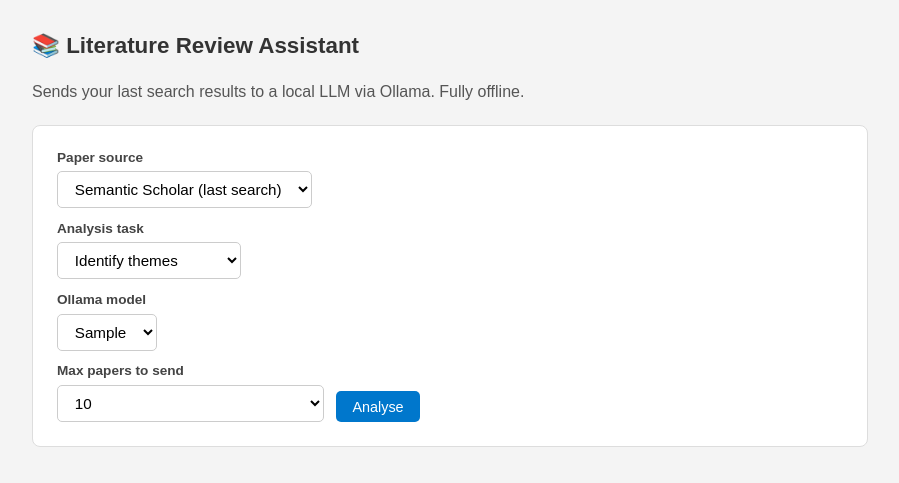
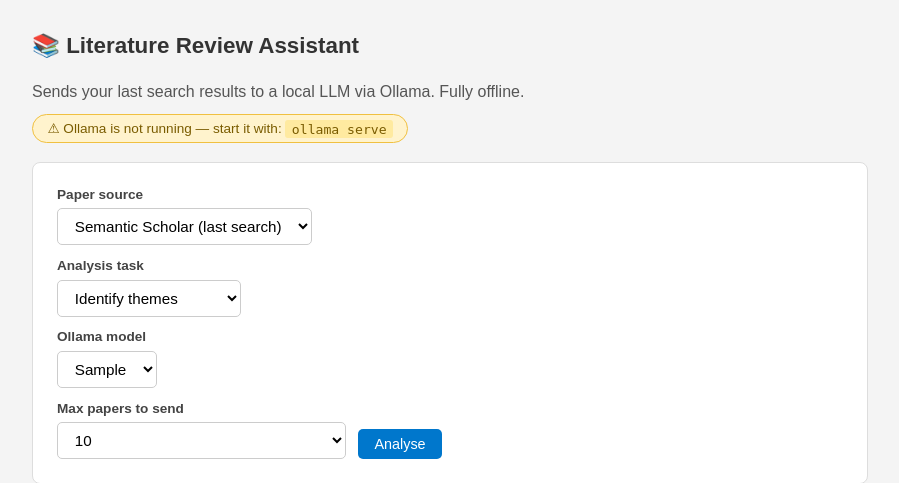
Before and after one commit to UmutAkti888/Bot_Fortress, a Flask app: template bothub/templates/lit_review.html in a window 1280 px wide. Shown: the part 131-614 px from the top of the page, without its empty margins (190-1089 px from the left). Run offline with Flask 3, Linux system fonts and the light colour scheme; the template is opened without the code that fills it: most values are stand-ins (such as "Sample title", 1, 10 or a date in 2020); some libraries are stand-ins or nearby versions.

Commit message:
Add Ollama status indicator, markdown rendering, SSE streaming, system prompt
- lit_review.html: Ollama online/offline status badge at page load
- lit_review.html: SSE streaming with token accumulation, markdown rendered on done
- lit_review.html: expanded max_papers dropdown up to 100 with model guidance
- app.py: /litreview checks Ollama health, passes ollama_online to template
- app.py: /litreview/render endpoint converts markdown to HTML server-side
- app.py: /litreview/stream uses system message for formal tone
- lit_review_bot.py: SYSTEM_MESSAGE added to suppress conversational openers
- style.css: Ollama status badge styles, markdown table/heading/list styles

Co-Authored-By: Claude Sonnet 4.6 <noreply@anthropic.com>

```diff
--- a/bothub/app.py
+++ b/bothub/app.py
@@ -17,7 +17,7 @@ sys.path.insert(0, REPO_ROOT)
 
 from bots.arxiv_bot import search, download_pdfs
 from bots.semantic_scholar_bot import search as semantic_search
-from bots.lit_review_bot import load_papers, build_prompt
+from bots.lit_review_bot import load_papers, build_prompt, SYSTEM_MESSAGE
 
 SEMANTIC_RESULTS_FILE = os.path.join(REPO_ROOT, "semantic_results.json")
 
@@ -213,12 +213,15 @@ def litreview():
     try:
         r = requests.get("http://localhost:11434/api/tags", timeout=3)
         available_models = [m["name"] for m in r.json().get("models", [])]
+        ollama_online = True
     except Exception:
         available_models = ["qwen3.5:0.8b"]
+        ollama_online = False
 
     return render_template(
         "lit_review.html",
         available_models=available_models,
+        ollama_online=ollama_online,
     )
 
 
@@ -244,7 +247,10 @@ def litreview_stream():
                 "http://localhost:11434/api/chat",
                 json={
                     "model":    model,
-                    "messages": [{"role": "user", "content": prompt}],
+                    "messages": [
+                        {"role": "system", "content": SYSTEM_MESSAGE},
+                        {"role": "user",   "content": prompt},
+                    ],
                     "stream":   True,   # Ollama sends one JSON line per token
                 },
                 stream=True,
--- a/bothub/static/style.css
+++ b/bothub/static/style.css
@@ -364,6 +364,34 @@ main h2 {
     margin: 1.2rem 0;
 }
 
+/* ===== OLLAMA STATUS INDICATOR ===== */
+.ollama-status {
+    display: inline-block;
+    padding: 0.35rem 0.9rem;
+    border-radius: 20px;
+    font-size: 0.85rem;
+    margin-bottom: 1.2rem;
+}
+
+.ollama-ok {
+    background: #e6f4ea;
+    border: 1px solid #a8d5b5;
+    color: #2d6a4f;
+}
+
+.ollama-error {
+    background: #fff3cd;
+    border: 1px solid #f0c040;
+    color: #7a5c00;
+}
+
+.ollama-error code {
+    background: #ffeaa0;
+    padding: 0.1rem 0.4rem;
+    border-radius: 3px;
+    font-size: 0.82rem;
+}
+
 /* ===== FOOTER ===== */
 footer {
     text-align: center;
--- a/bothub/templates/lit_review.html
+++ b/bothub/templates/lit_review.html
@@ -5,9 +5,16 @@
 {% block content %}
 
 <h2>📚 Literature Review Assistant</h2>
-<p style="color:#555; margin-bottom:1.5rem;">
+<p style="color:#555; margin-bottom:0.8rem;">
     Sends your last search results to a local LLM via Ollama. Fully offline.
 </p>
+
+<!-- Ollama status indicator — value injected by Flask at page load -->
+{% if ollama_online %}
+    <p class="ollama-status ollama-ok">✓ Ollama is running — ready</p>
+{% else %}
+    <p class="ollama-status ollama-error">⚠ Ollama is not running — start it with: <code>ollama serve</code></p>
+{% endif %}
 
 <form id="litreview-form" class="search-form">
 
@@ -35,10 +42,12 @@
 
     <label for="max_papers">Max papers to send</label>
     <select name="max_papers" id="max_papers">
-        <option value="5">5  (fastest)</option>
+        <option value="5">5   (fastest — 0.8B)</option>
         <option value="10" selected>10</option>
-        <option value="15">15</option>
-        <option value="20">20 (recommended max for 0.8B)</option>
+        <option value="20">20  (max for 0.8B)</option>
+        <option value="30">30  (use 4B+)</option>
+        <option value="50">50  (use 4B+)</option>
+        <option value="100">100 (use DeepSeek or large model)</option>
     </select>
 
     <button type="submit" class="btn" id="analyse-btn">Analyse</button>
--- a/bots/lit_review_bot.py
+++ b/bots/lit_review_bot.py
@@ -14,13 +14,26 @@ OLLAMA_URL = "http://localhost:11434/api/chat"
 ARXIV_RESULTS    = os.path.join(os.path.dirname(__file__), "..", "results.json")
 SEMANTIC_RESULTS = os.path.join(os.path.dirname(__file__), "..", "semantic_results.json")
 
+# System message sent before every request.
+# This sets the model's behaviour globally — no conversational openers,
+# no "Of course", no "I have identified". Just structured output.
+SYSTEM_MESSAGE = (
+    "You are a formal academic research assistant writing a literature review. "
+    "Always respond with structured, direct analysis. "
+    "Never begin with conversational phrases such as 'Of course', 'Certainly', "
+    "'Sure', 'I have identified', 'Based on the provided', or similar openers. "
+    "Start immediately with the analysis content. "
+    "Use markdown formatting: headers (###), bullet points, bold for key terms, "
+    "and tables where appropriate."
+)
+
 # Available analysis tasks — shown as options in the UI
 TASKS = {
-    "themes":   "Identify the main research themes across these papers and explain how they relate to each other.",
-    "priority": "Rank these papers by importance for a literature review. Explain why the top ones are critical to read.",
-    "gaps":     "Based on these papers, identify research gaps and open questions the field has not addressed yet.",
-    "summary":  "Write a one-sentence summary for each paper capturing its core contribution.",
-    "critique": "Critically evaluate these papers. Which claims are well-supported? Which methodologies seem weak?",
+    "themes":   "Identify the main research themes across these papers. For each theme, explain what it covers and how it connects to the others.",
+    "priority": "Rank these papers by importance for a literature review. For each, state why it is or is not critical to read.",
+    "gaps":     "Identify research gaps and open questions across these papers. What problems remain unsolved? What directions are missing?",
+    "summary":  "Write a one-sentence summary for each paper capturing its core contribution. Number each entry to match the paper list.",
+    "critique": "Critically evaluate these papers. For each, assess whether the claims are well-supported and whether the methodology is sound.",
 }
 
 
@@ -57,10 +70,8 @@ def build_prompt(papers: list[dict], task: str) -> str:
         paper_block += f"\n[{i}] {title} ({year}{cite_str})\n{abstract}\n"
 
     prompt = (
-        f"You are a research assistant helping with an academic literature review.\n\n"
         f"Task: {task_instruction}\n\n"
-        f"Papers:\n{paper_block}\n\n"
-        f"Provide a clear, structured response."
+        f"Papers:\n{paper_block}"
     )
     return prompt
 
```
